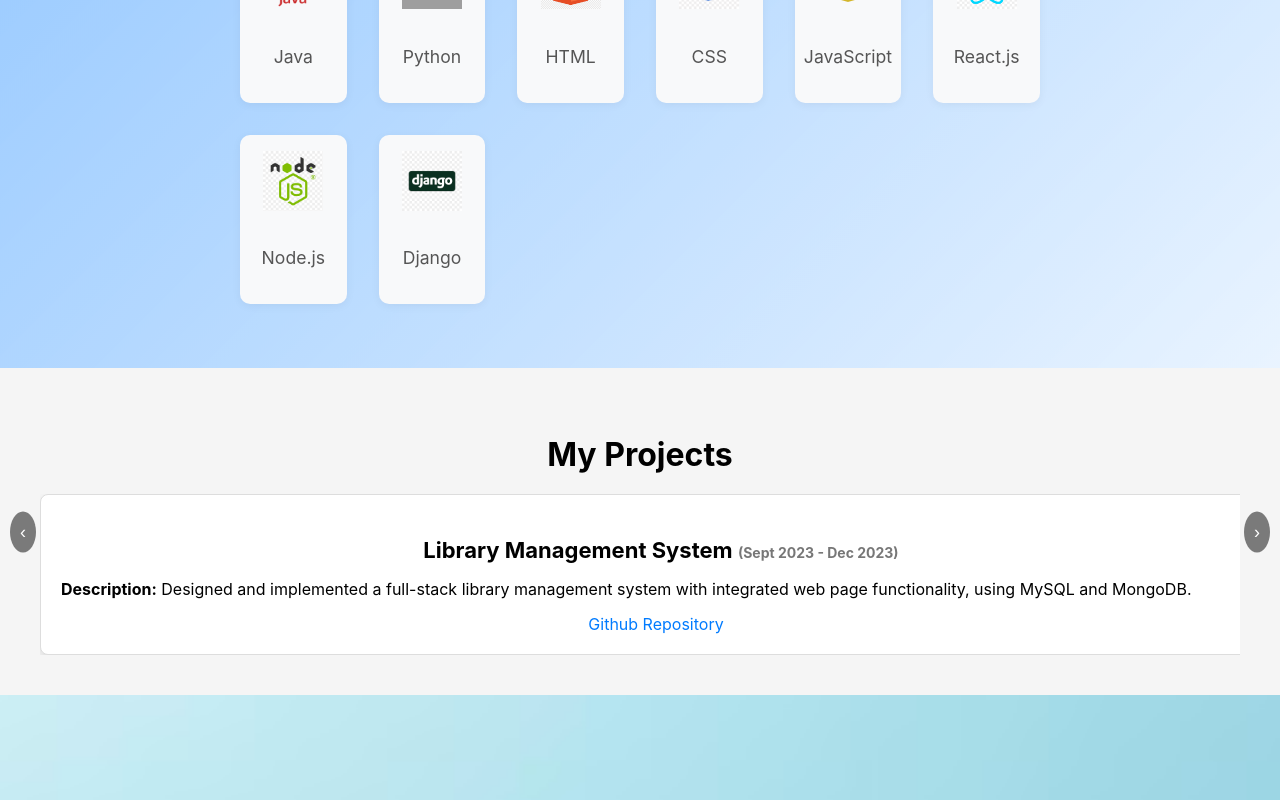
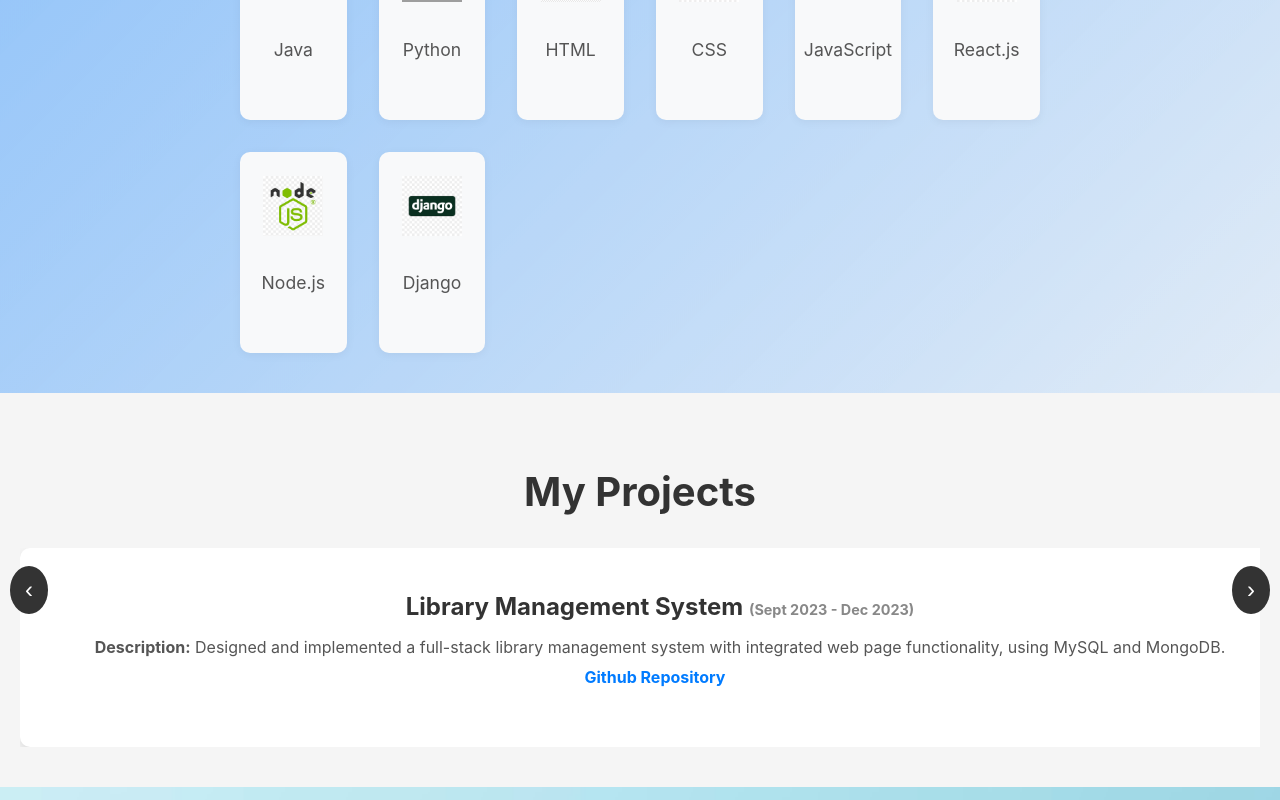
Before and after one commit to Camrahd/My-Portfolio, a React (Create React App) app in the folder portfolio/: page / in a window 1280 px wide. Shown: the part 1120-1920 px from the top of the page. Built offline with nearby package versions, Linux system fonts and the light colour scheme; grey boxes are pictures that could not be loaded.

Commit message:
Dark mode button added

```diff
--- a/portfolio/src/App.js
+++ b/portfolio/src/App.js
@@ -1,4 +1,4 @@
-import logo from './logo.svg';
+
 import './App.css';
 import Header from './Components/Header'
 import About from './Components/About'
--- a/portfolio/src/CSS/About.css
+++ b/portfolio/src/CSS/About.css
@@ -6,7 +6,8 @@
   color: #333;
   text-align: center;
   overflow: hidden;
-    margin-top: 0%;
+  margin-top: 0;
+  transition: background-color 0.3s ease, color 0.3s ease;
 }
 
 /* Background Overlay Animation */
@@ -67,6 +68,7 @@
   max-width: 800px;
   text-align: left;
   color: #444;
+  transition: color 0.3s ease;
 }
 
 .about-text p {
@@ -81,6 +83,7 @@
   margin-top: 3rem;
   color: #007bff;
   text-align: center;
+  transition: color 0.3s ease;
 }
 
 /* Education Section Styling */
@@ -90,6 +93,11 @@
   border-radius: 10px;
   box-shadow: 0 2px 10px rgba(0, 0, 0, 0.05);
   margin-bottom: 2rem;
+  transition: background-color 0.3s ease, box-shadow 0.3s ease;
+}
+
+.education-item:hover {
+  box-shadow: 0 8px 20px rgba(0, 0, 0, 0.1);
 }
 
 .education-details {
@@ -102,11 +110,13 @@
   font-size: 1.5rem;
   font-weight: bold;
   color: #007bff;
+  transition: color 0.3s ease;
 }
 
 .education-year {
   font-size: 1.1rem;
   color: #777;
+  transition: color 0.3s ease;
 }
 
 /* Skills Grid */
@@ -123,11 +133,10 @@
   flex-direction: column;
   align-items: center;
   background-color: #f8f9fa;
-    padding: 1rem;
+  padding: 1.5rem;
   border-radius: 10px;
   box-shadow: 0 2px 10px rgba(0, 0, 0, 0.05);
   transition: transform 0.3s ease, box-shadow 0.3s ease;
-    padding-bottom: 0%;
 }
 
 .skill-item:hover {
@@ -144,9 +153,10 @@
 .skill-item p {
   font-size: 1.1rem;
   color: #555;
+  transition: color 0.3s ease;
 }
 
-  /* Media Queries for Responsive Design */
+/* Responsive Design */
 @media (max-width: 768px) {
   .about-container {
     padding: 2rem 1rem;
@@ -154,6 +164,14 @@
 
   .skills-grid {
     grid-template-columns: repeat(auto-fit, minmax(80px, 1fr));
+  }
+
+  .about-title {
+    font-size: 2.5rem;
+  }
+
+  .about-text p {
+    font-size: 1.1rem;
   }
 }
 
@@ -166,3 +184,22 @@
     background-position: 100% 50%;
   }
 }
+
+/* Dark Mode Styling */
+body.dark-mode .about-container {
+  background: linear-gradient(135deg, rgba(0, 123, 255, 0.2), rgba(255, 255, 255, 0.05));
+  color: #ddd;
+}
+
+body.dark-mode .about-title, body.dark-mode .education-title, body.dark-mode .skills-title {
+  color: #4cbfff;
+}
+
+body.dark-mode .about-text p, body.dark-mode .education-details h3, body.dark-mode .skill-item p {
+  color: #bbb;
+}
+
+body.dark-mode .education-item, body.dark-mode .skill-item {
+  background-color: #333;
+  box-shadow: 0 2px 10px rgba(0, 0, 0, 0.5);
+}
--- a/portfolio/src/CSS/Header.css
+++ b/portfolio/src/CSS/Header.css
@@ -78,7 +78,7 @@
 }
 
 /* Dark Mode Styles */
-.dark-mode {
+body.dark-mode {
   background-color: #121212;
   color: #fff;
 }
@@ -136,3 +136,31 @@
     font-size: 1.5rem;
   }
 }
+#about {
+  margin: 0; /* Remove margin on the next component */
+  padding: 40px 20px; /* Add padding if needed */
+  background-color: #f4f4f4;
+  color: #333;
+}
+
+/* Dark Mode for Other Sections (About, Projects, etc.) */
+.dark-mode #about {
+  background-color: #222;
+  color: #fff;
+}
+
+.dark-mode #projects {
+  background-color: #222;
+  color: #fff;
+}
+
+.dark-mode #contact {
+  background-color: #222;
+  color: #fff;
+}
+
+/* Global reset for next components */
+#about, #projects, #contact {
+  margin: 0;
+  padding: 40px 20px;
+}
--- a/portfolio/src/CSS/Projects.css
+++ b/portfolio/src/CSS/Projects.css
@@ -1,70 +1,79 @@
-/* Container Styling */
+/* Projects Section Styling */
 .projects-container {
-  padding: 40px;
-  background-color: #f5f5f5;
+  position: relative;
+  padding: 4rem 2rem;
+  background-color: var(--background-color);
+  color: var(--text-color);
   text-align: center;
-  position: relative; /* For absolute arrow positioning */
-  overflow: hidden; /* Hide overflow to show one project at a time */
+  overflow: hidden;
+  margin-top: 0;
+  transition: background-color 0.3s ease, color 0.3s ease;
 }
 
-/* Title Styling */
+/* Project Title */
 .projects-title {
-  font-size: 32px;
-  margin-bottom: 20px;
+  font-size: 2.5rem;
+  font-weight: bold;
+  color: var(--text-color);
+  margin-bottom: 2rem;
+  transition: color 0.3s ease;
 }
 
-/* Scrollable Project Cards Container */
+/* Project Cards Container */
 .project-cards {
   display: flex;
-  overflow: hidden; /* Hide overflow to show only one project at a time */
-  scroll-behavior: smooth; /* Smooth scrolling */
+  overflow: hidden;
   width: 100%;
+  scroll-behavior: smooth;
+  gap: 20px;
+  scroll-snap-type: x mandatory; /* Ensures smooth snap scrolling */
+  position: relative;
+  margin-bottom: 0;
 }
 
-/* Each Project Card */
+/* Project Card Styling */
 .project-card {
-  min-width: 100%; /* Ensure each card takes up full viewport width */
+  background-color: var(--card-background);
+  border-radius: 10px;
+  box-shadow: 0 4px 8px rgba(0, 0, 0, 0.1);
+  padding: 20px;
+  width: 100%;
+  flex-shrink: 0;
+  scroll-snap-align: start;
+  transition: transform 0.3s ease, box-shadow 0.3s ease;
   margin: 0;
-  background-color: white;
-  border: 1px solid #ddd;
-  border-radius: 8px;
-  padding: 20px;
-  box-shadow: 0 4px 8px rgba(0, 0, 0, 0.1);
-  flex-shrink: 0; /* Prevent shrinking of cards */
-  transition: transform 0.3s ease;
 }
 
-/* Card Hover Effect */
 .project-card:hover {
-  transform: scale(1.05);
+  transform: translateY(-10px);
+  box-shadow: 0 8px 16px rgba(0, 0, 0, 0.2);
 }
 
-/* Project Card Title */
+/* Project Title and Details */
 .project-card h3 {
-  font-size: 22px;
+  font-size: 1.5rem;
+  color: var(--text-color);
   margin-bottom: 10px;
 }
 
-/* Project Date Styling */
 .project-date {
-  font-size: 14px;
-  color: #777;
+  font-size: 0.9rem;
+  color: #888;
 }
 
-/* Project Description */
 .project-card p {
-  font-size: 16px;
-  margin-bottom: 15px;
-  text-align: left;
+  font-size: 1rem;
+  color: var(--text-color-light);
+  margin-bottom: 10px;
 }
 
-/* Project Links */
+/* Project Link Styling */
 .project-link {
   display: inline-block;
   margin-right: 10px;
-  font-size: 16px;
   color: #007bff;
   text-decoration: none;
+  font-weight: bold;
   transition: color 0.3s ease;
 }
 
@@ -72,26 +81,26 @@
   color: #0056b3;
 }
 
-/* Arrow Buttons */
+/* Arrow Button Styling */
 .arrow-btn {
   position: absolute;
   top: 50%;
   transform: translateY(-50%);
-  background-color: rgba(0, 0, 0, 0.5);
-  color: white;
+  background-color: var(--arrow-background);
+  color: #fff;
   border: none;
-  padding: 10px;
+  padding: 10px 15px;
   cursor: pointer;
+  font-size: 1.5rem;
   border-radius: 50%;
-  font-size: 18px;
-  z-index: 10;
+  transition: background-color 0.3s ease;
+  z-index: 1;
 }
 
 .arrow-btn:hover {
-  background-color: rgba(0, 0, 0, 0.7);
+  background-color: #007bff;
 }
 
-/* Left and Right Arrow Positioning */
 .arrow-left {
   left: 10px;
 }
@@ -99,3 +108,39 @@
 .arrow-right {
   right: 10px;
 }
+
+/* Responsive Design */
+@media (max-width: 768px) {
+  .projects-container {
+    padding: 2rem 1rem;
+  }
+
+  .arrow-btn {
+    display: none; /* Hide arrow buttons on smaller screens */
+  }
+
+  .project-cards {
+    gap: 10px;
+  }
+
+  .project-card {
+    width: 100%; /* Make cards full width on smaller screens */
+  }
+}
+
+/* Dark Mode Variables */
+:root {
+  --background-color: #f5f5f5;
+  --text-color: #333;
+  --text-color-light: #555;
+  --card-background: #fff;
+  --arrow-background: #333;
+}
+
+body.dark-mode {
+  --background-color: #1c1c1c;
+  --text-color: #ddd;
+  --text-color-light: #bbb;
+  --card-background: #333;
+  --arrow-background: #444;
+}
--- a/portfolio/src/Components/Header.jsx
+++ b/portfolio/src/Components/Header.jsx
@@ -26,10 +26,8 @@ function Header() {
           <li><a href="#contact" className="nav-button">Contact</a></li>
         </ul>
       </nav>
-
-      {/* Dark Mode Toggle Icon */}
-      <button onClick={toggleDarkMode} className="dark-mode-toggle">
-        {darkMode ? '🌞' : '🌜'} {/* Switch icon based on the mode */}
+      <button onClick={toggleDarkMode} className="nav-button dark-mode-toggle">
+        {darkMode ? '☀️ ' : '🌙 '} {/* Sun for light mode, moon for dark mode */}
       </button>
     </header>
   );
--- a/portfolio/src/Components/Projects.jsx
+++ b/portfolio/src/Components/Projects.jsx
@@ -7,14 +7,20 @@ function Projects() {
   // Scroll to the next project
   const handleNext = () => {
     if (projectContainerRef.current) {
-      projectContainerRef.current.scrollBy({ left: projectContainerRef.current.offsetWidth, behavior: 'smooth' });
+      projectContainerRef.current.scrollBy({
+        left: projectContainerRef.current.offsetWidth, // Scroll by the width of the container (1 card width)
+        behavior: 'smooth'
+      });
     }
   };
 
   // Scroll to the previous project
   const handlePrev = () => {
     if (projectContainerRef.current) {
-      projectContainerRef.current.scrollBy({ left: -projectContainerRef.current.offsetWidth, behavior: 'smooth' });
+      projectContainerRef.current.scrollBy({
+        left: -projectContainerRef.current.offsetWidth, // Scroll backward by the width of the container
+        behavior: 'smooth'
+      });
     }
   };
 
@@ -58,7 +64,7 @@ function Projects() {
           </p>
           <a href="https://getgithubuserbio.netlify.app/" target="_blank" rel="noopener noreferrer" className="project-link">
             Live Application
-          </a>
+          </a><br></br>
           <a href="https://github.com/Dharma41/github_username" target="_blank" rel="noopener noreferrer" className="project-link">
             Github Repository
           </a>
```
Lines whose indentation alone changed are shown as unchanged.
